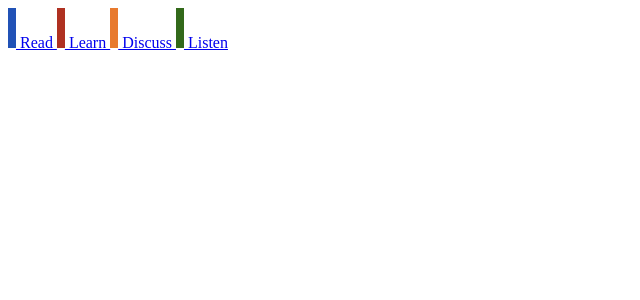
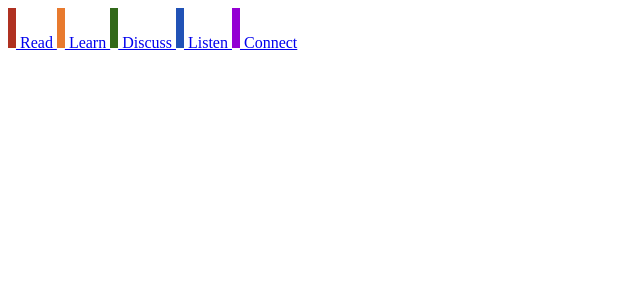
Before and after one commit to jdecode/dapier, a Vue app: page / in a window 1280 px wide. Shown: the top 300 px of the page, without its empty margins (0-640 px from the left). Built offline with nearby package versions, Linux system fonts and the light colour scheme; the HTML template or start-up script is replaced by a standard one.

Commit message:
Removed ID from item, made default text gray-600(supporting dark-mode BG), reordered coloring of nav - reverse vibgyor (I think so)

```diff
--- a/src/components/TopNav.vue
+++ b/src/components/TopNav.vue
@@ -1,10 +1,11 @@
 <template>
     <div class="w-40">
         <nav>
-            <TopNavItem name="Read" fillcolor="#2152B6" active="true"/>
-            <TopNavItem name="Learn" fillcolor="#AF3121"/>
-            <TopNavItem name="Discuss" fillcolor="#E87A2E"/>
-            <TopNavItem name="Listen" fillcolor="#32691A"/>
+            <TopNavItem name="Read" fillcolor="#AF3121" active="true"/>
+            <TopNavItem name="Learn" fillcolor="#E87A2E"/>
+            <TopNavItem name="Discuss" fillcolor="#32691A"/>
+            <TopNavItem name="Listen" fillcolor="#2152B6"/>
+            <TopNavItem name="Connect" fillcolor="#9400d3"/>
         </nav>
     </div>
 </template>
--- a/src/components/TopNavItem.vue
+++ b/src/components/TopNavItem.vue
@@ -1,8 +1,8 @@
 <template>
-    <a href="#" class="group flex items-center px-3 text-sm leading-5 font-medium text-gray-900 rounded-md focus:outline-none transition ease-in-out duration-150" aria-current="page">
+    <a href="#" class="group flex items-center px-3 text-sm leading-5 font-medium text-gray-600 rounded-md focus:outline-none transition ease-in-out duration-150" aria-current="page">
         <svg width="8" height="40" xmlns="http://www.w3.org/2000/svg">
             <g>
-                <rect stroke="#000" id="svg_1" height="40" width="8" y="0" x="0" stroke-width="0" :fill="fillcolor"/>
+                <rect stroke="#000" width="8" height="40" y="0" x="0" stroke-width="0" :fill="fillcolor"/>
             </g>
         </svg>
         <span class="truncate text-2xl pt-1 pl-1" :class="{'font-bold': active}">
```
